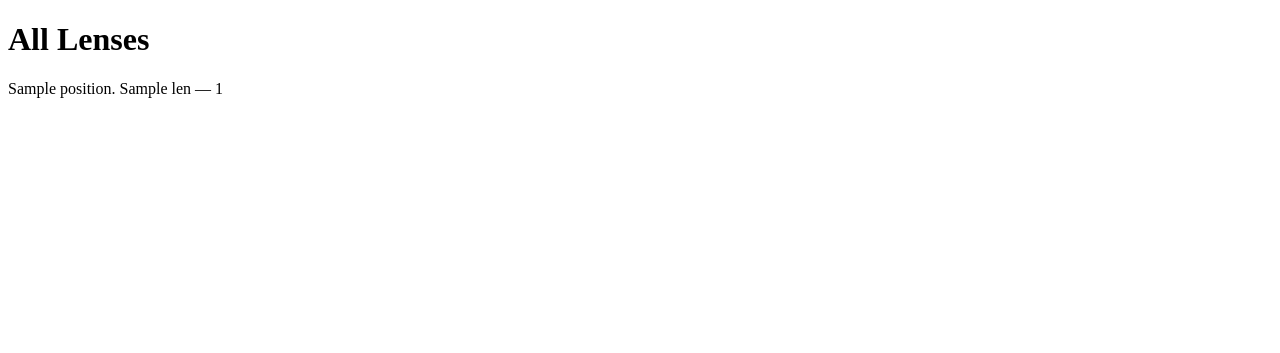
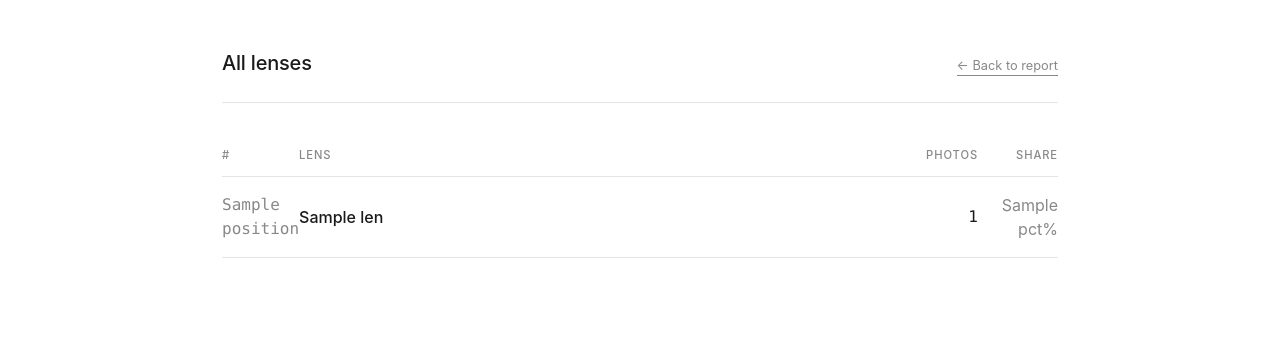
Before and after one commit to PlutoHorizon/PhotoCheck, a Python web app: template src/photocheck/templates/lenses.html.j2 in a window 1280 px wide. Shown: the top 353 px of the page. Run offline with Jinja, Linux system fonts and the light colour scheme; the template is opened without the code that fills it: most values are stand-ins (such as "Sample title", 1, 10 or a date in 2020).

Commit message:
feat(report): lenses.html subpage template

```diff
--- a/src/photocheck/templates/lenses.html.j2
+++ b/src/photocheck/templates/lenses.html.j2
@@ -2,12 +2,118 @@
 <html lang="zh-CN">
 <head>
 <meta charset="utf-8">
-<title>All Lenses</title>
+<meta name="viewport" content="width=device-width, initial-scale=1">
+<title>All Lenses — PhotoCheck Report</title>
+<style>
+:root {
+  --color-bg: #fff;
+  --color-text: #1a1a1a;
+  --color-muted: #888;
+  --color-rule: #e5e5e5;
+  --font-sans: -apple-system, BlinkMacSystemFont, "Segoe UI", "PingFang SC", sans-serif;
+  --font-num: ui-monospace, SFMono-Regular, Menlo, monospace;
+}
+* { box-sizing: border-box; margin: 0; padding: 0; }
+body {
+  font-family: var(--font-sans);
+  color: var(--color-text);
+  background: var(--color-bg);
+  line-height: 1.5;
+  padding: 3rem 2rem 6rem;
+  max-width: 900px;
+  margin: 0 auto;
+}
+header {
+  border-bottom: 1px solid var(--color-rule);
+  padding-bottom: 1.5rem;
+  margin-bottom: 2rem;
+  display: flex;
+  justify-content: space-between;
+  align-items: baseline;
+  gap: 1rem;
+  flex-wrap: wrap;
+}
+header h1 {
+  font-size: 1.25rem;
+  font-weight: 500;
+  letter-spacing: -0.01em;
+}
+header a {
+  font-size: 0.8rem;
+  color: var(--color-muted);
+  text-decoration: none;
+  border-bottom: 1px solid var(--color-muted);
+}
+header a:hover { color: var(--color-text); border-bottom-color: var(--color-text); }
+.lens-table { width: 100%; border-collapse: collapse; }
+.lens-table th {
+  text-align: left;
+  font-size: 0.7rem;
+  color: var(--color-muted);
+  text-transform: uppercase;
+  letter-spacing: 0.08em;
+  font-weight: 500;
+  padding: 0.75rem 0;
+  border-bottom: 1px solid var(--color-rule);
+}
+.lens-table th.right { text-align: right; }
+.lens-table td {
+  padding: 1rem 0;
+  border-bottom: 1px solid var(--color-rule);
+  font-variant-numeric: tabular-nums;
+}
+.lens-table td.pos {
+  font-family: var(--font-num);
+  color: var(--color-muted);
+  width: 3rem;
+}
+.lens-table td.name { font-weight: 500; }
+.lens-table td.count { text-align: right; font-family: var(--font-num); }
+.lens-table td.pct { text-align: right; color: var(--color-muted); width: 5rem; }
+.empty-state {
+  color: var(--color-muted);
+  text-align: center;
+  padding: 3rem 0;
+  font-style: italic;
+}
+@media (max-width: 720px) {
+  body { padding: 1.5rem 1rem 3rem; }
+  .lens-table td.pos { width: 2rem; }
+  .lens-table td.pct { width: 4rem; }
+}
+</style>
 </head>
 <body>
-<h1>All Lenses</h1>
-{% for lens in all_lenses %}
-<p>{{ lens.position }}. {{ lens.name }} — {{ lens.count }}</p>
-{% endfor %}
+
+<header>
+  <h1>All lenses</h1>
+  <a href="index.html">← Back to report</a>
+</header>
+
+{% if all_lenses %}
+<table class="lens-table">
+  <thead>
+    <tr>
+      <th>#</th>
+      <th>Lens</th>
+      <th class="right">Photos</th>
+      <th class="right">Share</th>
+    </tr>
+  </thead>
+  <tbody>
+    {% for lens in all_lenses %}
+      <tr>
+        <td class="pos">{{ lens.position }}</td>
+        <td class="name">{{ lens.name }}</td>
+        <td class="count">{{ lens.count }}</td>
+        <td class="pct">{{ lens.pct }}%</td>
+      </tr>
+    {% endfor %}
+  </tbody>
+</table>
+{% else %}
+<div class="empty-state">暂无镜头数据</div>
+{% endif %}
+
 </body>
 </html>
```
